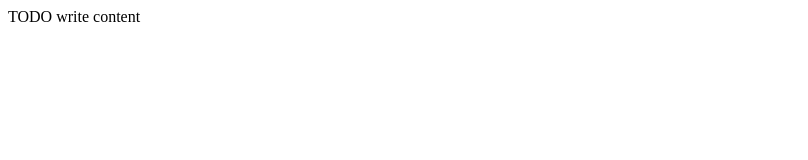
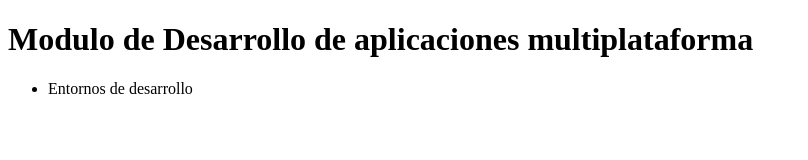
Before and after one commit to Gwavyy/EntornosDesarrollo, a plain HTML site: page EntornosGIT/public_html/index.html in a window 1280 px wide. Shown: the whole page, without its empty margins (0-808 px from the left). Drawn offline with Linux system fonts and the light colour scheme.

Commit message:
Añado ficheros para la web

```diff
--- a/EntornosGIT/public_html/index.html
+++ b/EntornosGIT/public_html/index.html
@@ -5,11 +5,14 @@ Click nbfs://nbhost/SystemFileSystem/Templates/Other/html.html to edit this temp
 -->
 <html>
     <head>
-        <title>TODO supply a title</title>
+        <title>Modulo DAM Guillermo</title>
         <meta charset="UTF-8">
         <meta name="viewport" content="width=device-width, initial-scale=1.0">
     </head>
     <body>
-        <div>TODO write content</div>
+        <h1>Modulo de Desarrollo de aplicaciones multiplataforma</h1>
+        <ul>
+            <li>Entornos de desarrollo</li>
+        </ul>
     </body>
 </html>
```
